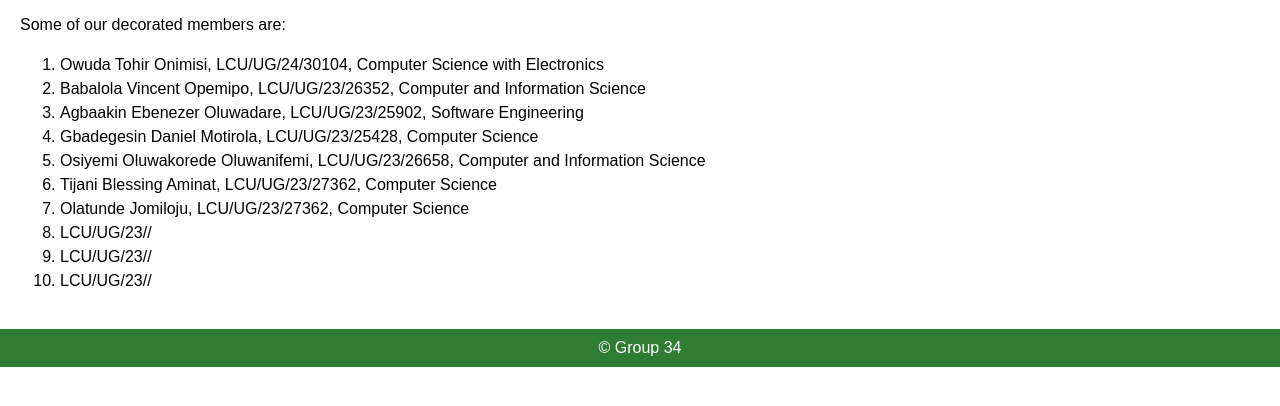
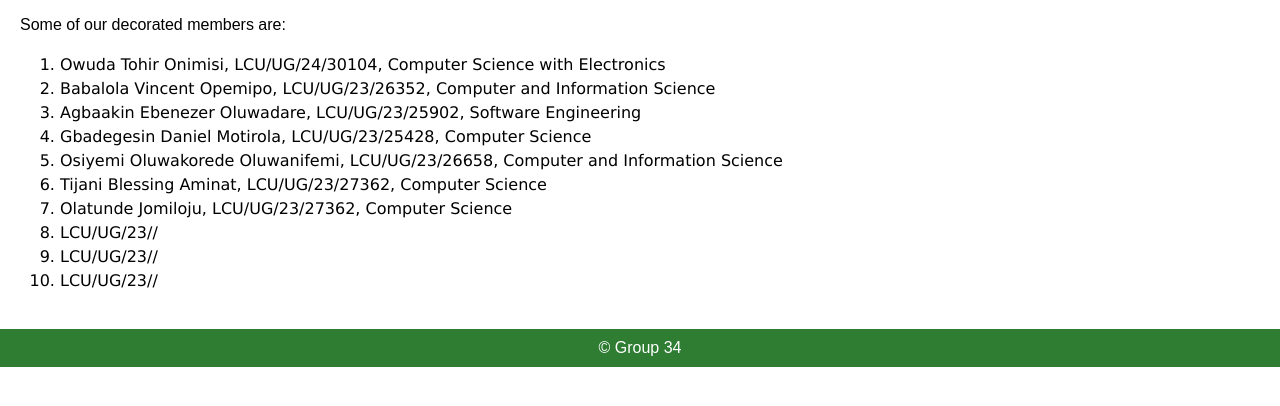
Before and after one commit to Tohir564/ICT-PROJECT, a plain HTML site: page about.html in a window 1280 px wide. Shown: the part 214-620 px from the top of the page. Drawn offline with Linux system fonts and the light colour scheme.

Commit message:
Update style.css

```diff
--- a/style.css
+++ b/style.css
@@ -32,6 +32,10 @@ main {
     grid-template-columns: repeat(auto-fill, minmax(150px, 1fr));
     gap: 10px;
 }
+
+.names {
+    font-family: Verdana, sans-serif;
+}
 .gallery img {
     width: 100%;
     height: 100%;
```
